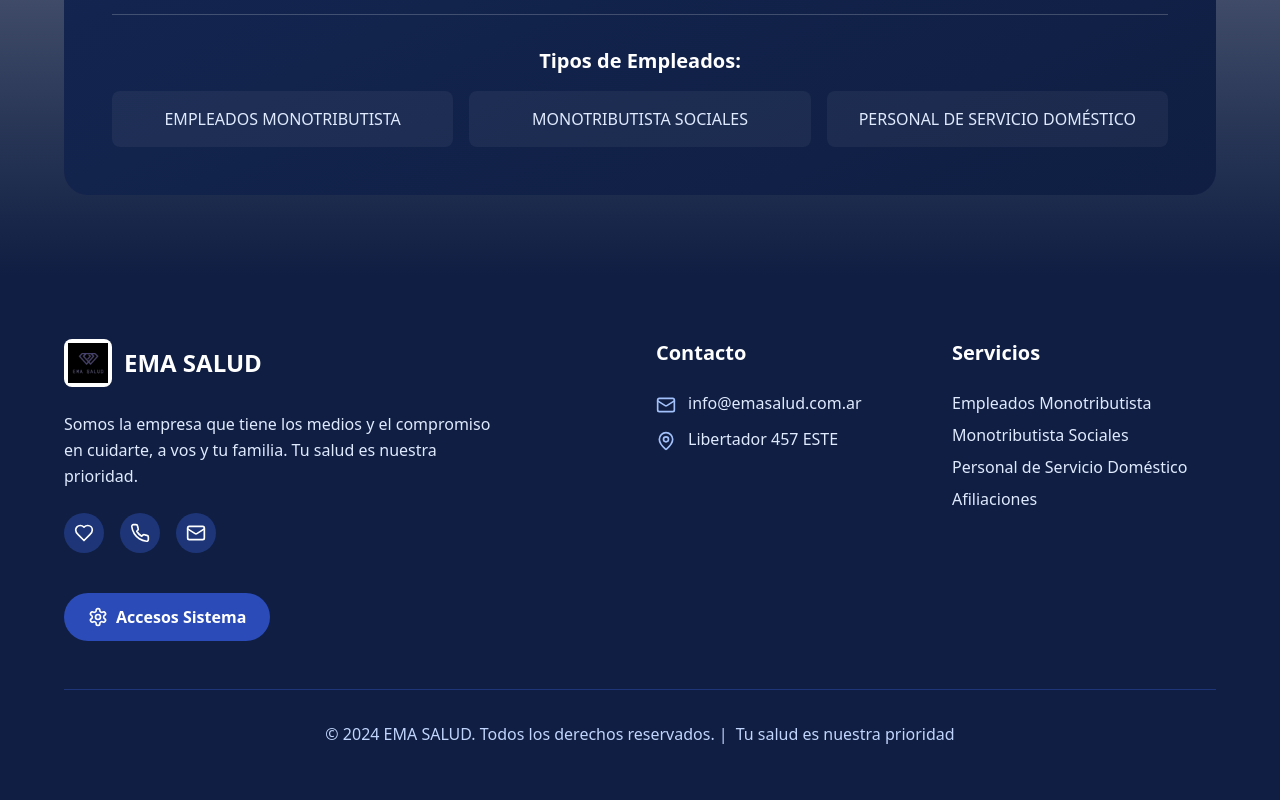
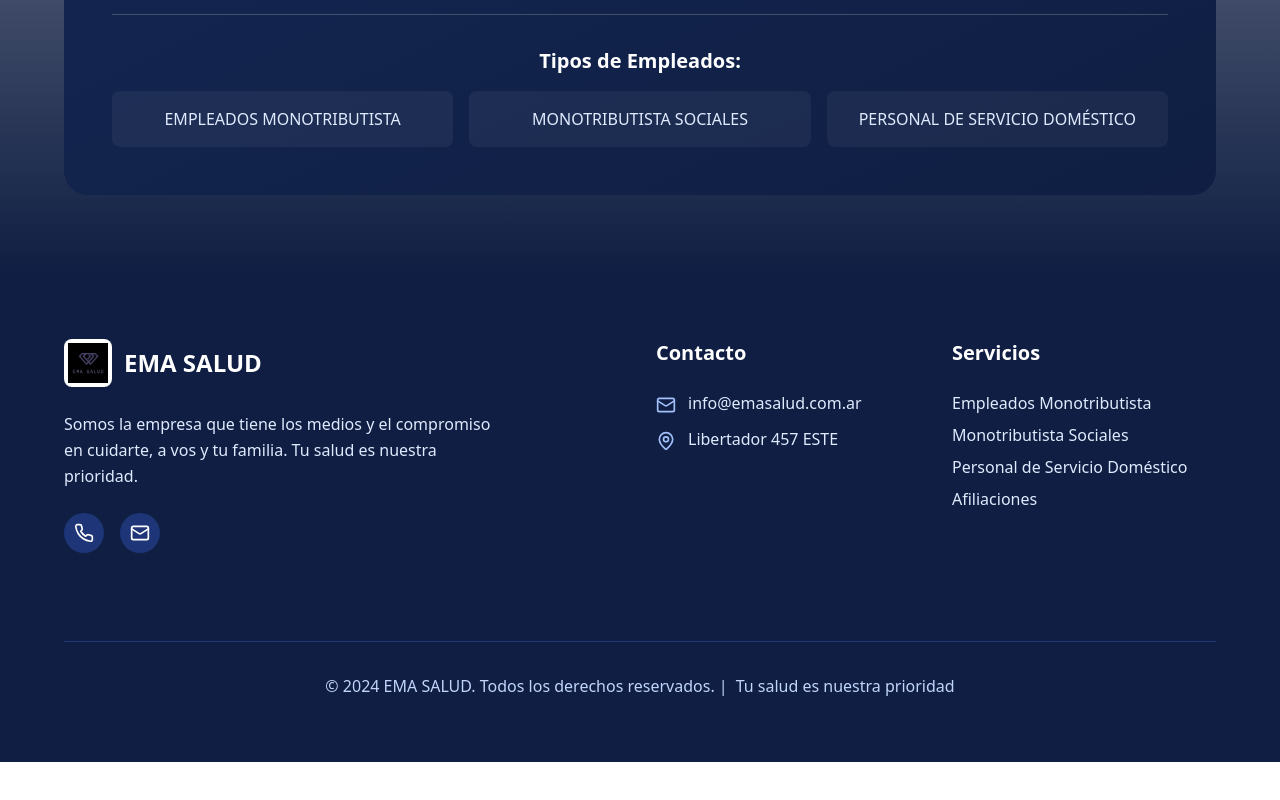
Before and after one commit to simatecve/shimmering-landing-vista-67, a React (Vite) app: page / in a window 1280 px wide. Shown: the part 5084-5884 px from the top of the page. After the commit the page ends 5846 px from the top, so only its background shows below. Built offline with nearby package versions, Linux system fonts and the light colour scheme.

Commit message:
Visual edit in Lovable
Edited UI in Lovable

```diff
--- a/src/components/Footer.tsx
+++ b/src/components/Footer.tsx
@@ -1,9 +1,6 @@
-
 import { Heart, Mail, MapPin, Phone, Settings } from "lucide-react";
-
 const Footer = () => {
-  return (
-    <footer className="bg-ema-blue-900 text-white py-16">
+  return <footer className="bg-ema-blue-900 text-white py-16">
       <div className="container mx-auto px-4">
         <div className="max-w-6xl mx-auto">
           <div className="grid md:grid-cols-4 gap-8">
@@ -11,11 +8,7 @@ const Footer = () => {
             <div className="md:col-span-2 space-y-6">
               <div className="flex items-center space-x-3">
                 <div className="w-12 h-12 bg-white rounded-lg p-1 flex items-center justify-center">
-                  <img
-                    src="/lovable-uploads/969aed98-6687-442f-8183-ae236f43690a.png"
-                    alt="EMA SALUD Logo"
-                    className="w-10 h-10"
-                  />
+                  <img src="/lovable-uploads/969aed98-6687-442f-8183-ae236f43690a.png" alt="EMA SALUD Logo" className="w-10 h-10" />
                 </div>
                 <span className="text-2xl font-bold">EMA SALUD</span>
               </div>
@@ -26,9 +19,7 @@ const Footer = () => {
               </p>
 
               <div className="flex space-x-4">
-                <div className="w-10 h-10 bg-ema-blue-700 rounded-full flex items-center justify-center hover:bg-ema-blue-600 transition-colors duration-300 cursor-pointer">
-                  <Heart className="h-5 w-5" />
-                </div>
+
                 <div className="w-10 h-10 bg-ema-blue-700 rounded-full flex items-center justify-center hover:bg-ema-blue-600 transition-colors duration-300 cursor-pointer">
                   <Phone className="h-5 w-5" />
                 </div>
@@ -39,15 +30,7 @@ const Footer = () => {
 
               {/* Accesos Sistema Button */}
               <div className="pt-4">
-                <a
-                  href="https://dash.emasalud.com.ar"
-                  target="_blank"
-                  rel="noopener noreferrer"
-                  className="inline-flex items-center space-x-2 bg-ema-blue-600 hover:bg-ema-blue-500 text-white px-6 py-3 rounded-full font-semibold transition-all duration-300 transform hover:scale-105 focus:outline-none focus:ring-2 focus:ring-ema-blue-400 focus:ring-offset-2 focus:ring-offset-ema-blue-900"
-                >
-                  <Settings className="h-5 w-5" />
-                  <span>Accesos Sistema</span>
-                </a>
+
               </div>
             </div>
 
@@ -102,8 +85,6 @@ const Footer = () => {
           </div>
         </div>
       </div>
-    </footer>
-  );
+    </footer>;
 };
-
 export default Footer;
```
